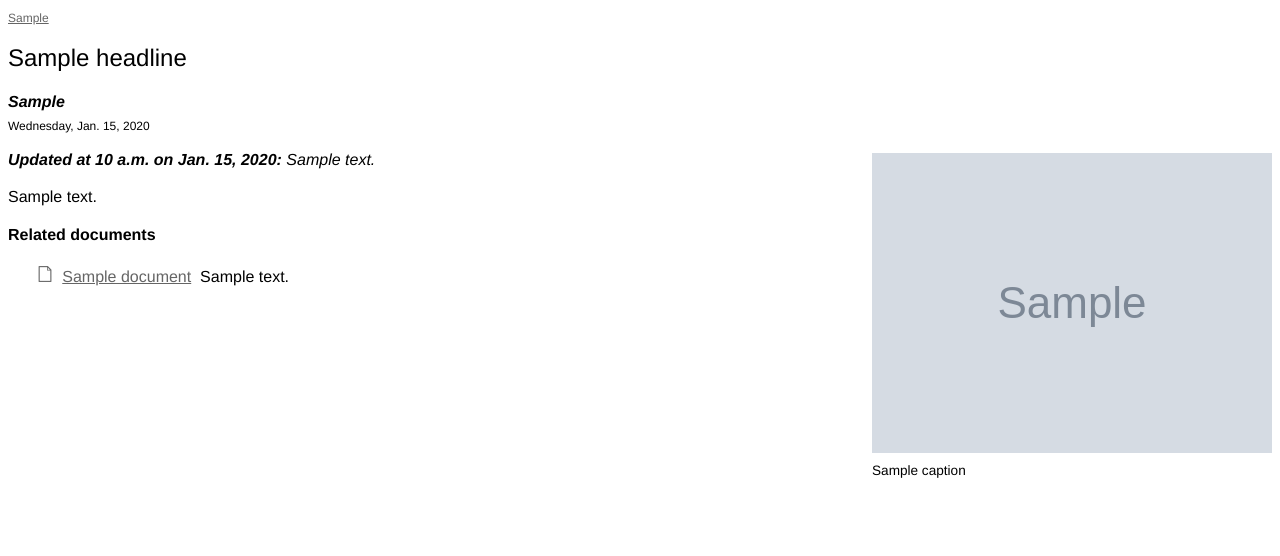
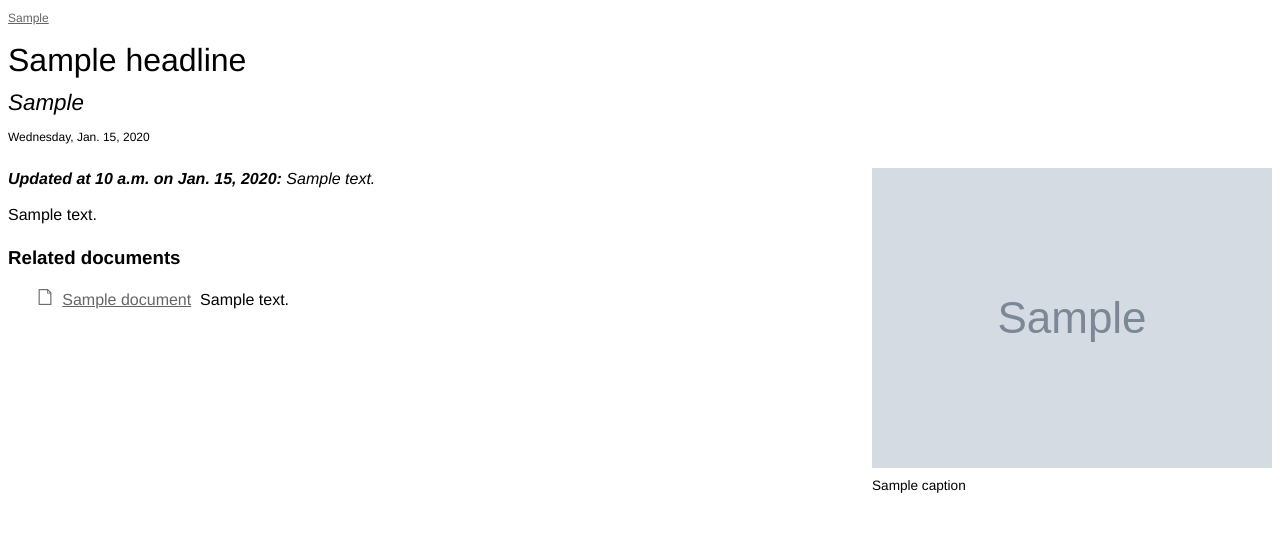
Before and after one commit to jonathanrickard/django-simple-bulk-emailer, a Django app: template build/lib/django_simple_bulk_emailer/templates/django_simple_bulk_emailer/subscription/pages/page_view.html in a window 1280 px wide. Shown: the top 556 px of the page. Run offline with Django 3.2, Linux system fonts and the light colour scheme; the template is opened without the code that fills it: most values are stand-ins (such as "Sample title", 1, 10 or a date in 2020); grey boxes marked "Sample" are stand-in pictures.

Commit message:
Style changes

```diff
--- a/build/lib/django_simple_bulk_emailer/static/django_simple_bulk_emailer/css/django_simple_bulk_emailer.css
+++ b/build/lib/django_simple_bulk_emailer/static/django_simple_bulk_emailer/css/django_simple_bulk_emailer.css
@@ -10,21 +10,30 @@
 }
 
 #emailer_content h1 {
-    font-size: 1.5em;
+    font-size: 2em;
     font-weight: 500;
-    margin: 0.75em 0 0.75em 0;
+    color: #000000;
+    margin: 0.5em 0 0 0;
 }
 
 #emailer_content h2 {
-    font-size: 1.25em;
+    font-size: 1.5em;
     font-weight: 500;
-    margin: 1.25em 0 0.75em 0;
+    color: #000000;
+    margin: 0.75em 0 -0.4em 0;
 }
 
 #emailer_content h3 {
-    font-size: 1em;
     font-weight: 600;
+    color: #000000;
     margin: 1.25em 0 -0.75em 0;
+}
+
+#emailer_content h4 {
+    font-size: 1.4em;
+    font-weight: 400;
+    color: #000000;
+    margin: 0.5em 0 0.6em 0;
 }
 
 #emailer_content p {
@@ -93,7 +102,7 @@
 
 #emailer_dateline {
     font-size: 0.75em;
-    margin: -1.1em 0 0 0;
+    margin: 0 0 2em 0;
 }
 
 #emailer_document {
@@ -120,7 +129,7 @@
     float: right;
     width: 100%;
     max-width: 400px;
-    margin: 1.2em 0 2em 2em;
+    margin: 0 0 2em 2em;
 }
 
 .emailer_image.small {
```
Also changed, not shown: django_simple_bulk_emailer/static/django_simple_bulk_emailer/css/django_simple_bulk_emailer.css (+16 -7 lines).
